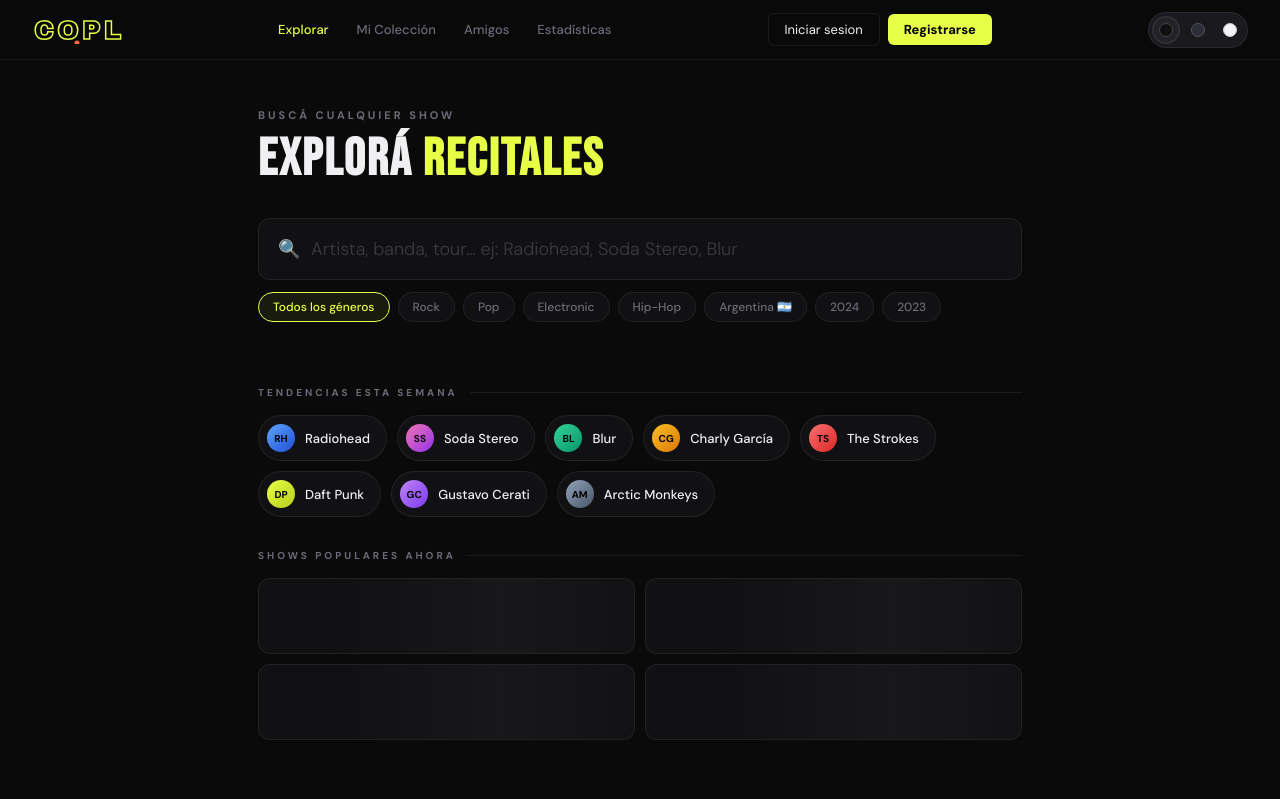
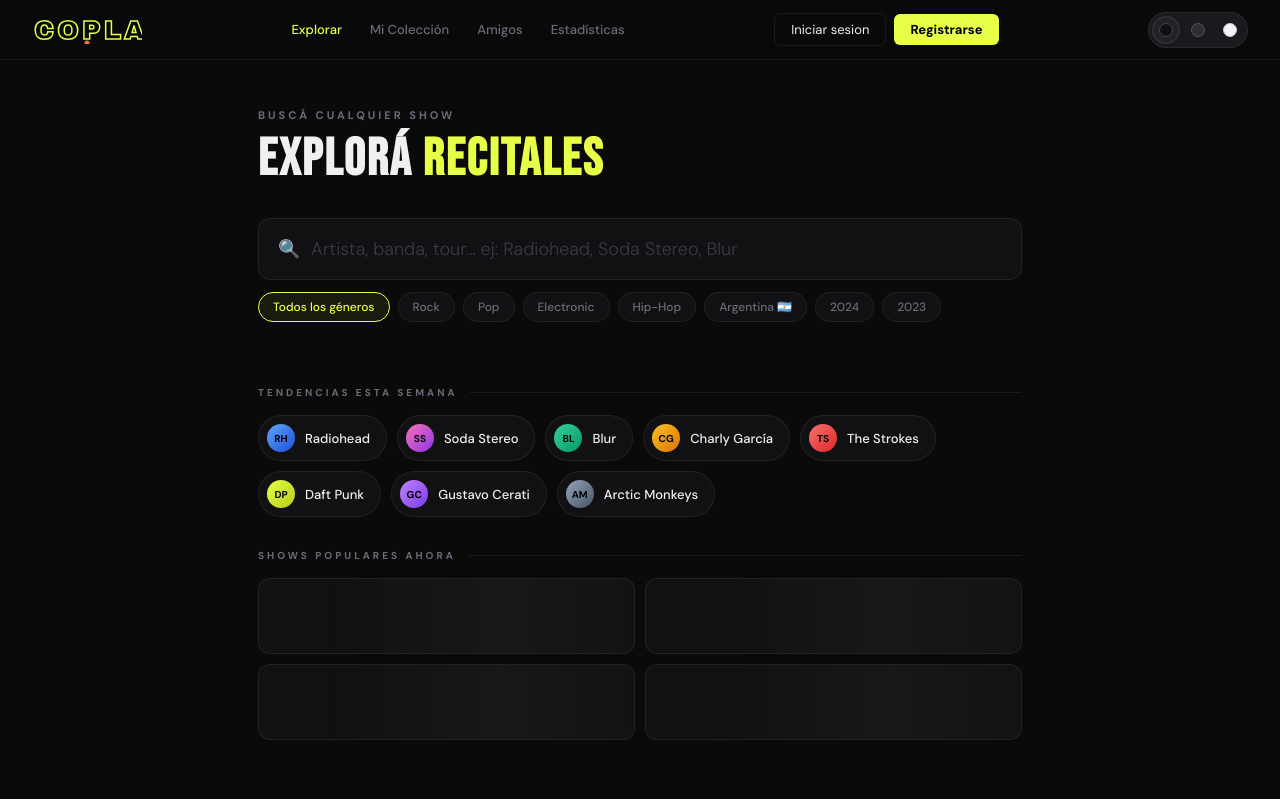
Before and after one commit to md10s/recimusic-, a website: page public/index.html in a window 1280 px wide. Shown: the top 799 px of the page. Drawn offline with nearby package versions, Linux system fonts and the light colour scheme.

Commit message:
fix logo COPLA completo

```diff
--- a/public/index.html
+++ b/public/index.html
@@ -1186,10 +1186,10 @@
 
 <!-- NAV -->
 <nav>
-  <svg width="90" height="28" viewBox="0 0 90 28" style="display:block;cursor:pointer;" onclick="showSearch()">
+  <svg width="110" height="28" viewBox="0 0 110 28" style="display:block;cursor:pointer;" onclick="showSearch()">
     <text x="2" y="23" font-family="'Arial Black', Impact, sans-serif" font-size="26" font-weight="900" letter-spacing="3"
       fill="none" stroke="#e8ff47" stroke-width="1.5">COPLA</text>
-    <circle cx="45" cy="27" r="2.5" fill="#ff6b35"/>
+    <circle cx="55" cy="27" r="2.5" fill="#ff6b35"/>
   </svg>
   <ul class="nav-links">
     <li onclick="showSearch()" id="nav-explorar" style="color:var(--accent)">Explorar</li>
```
